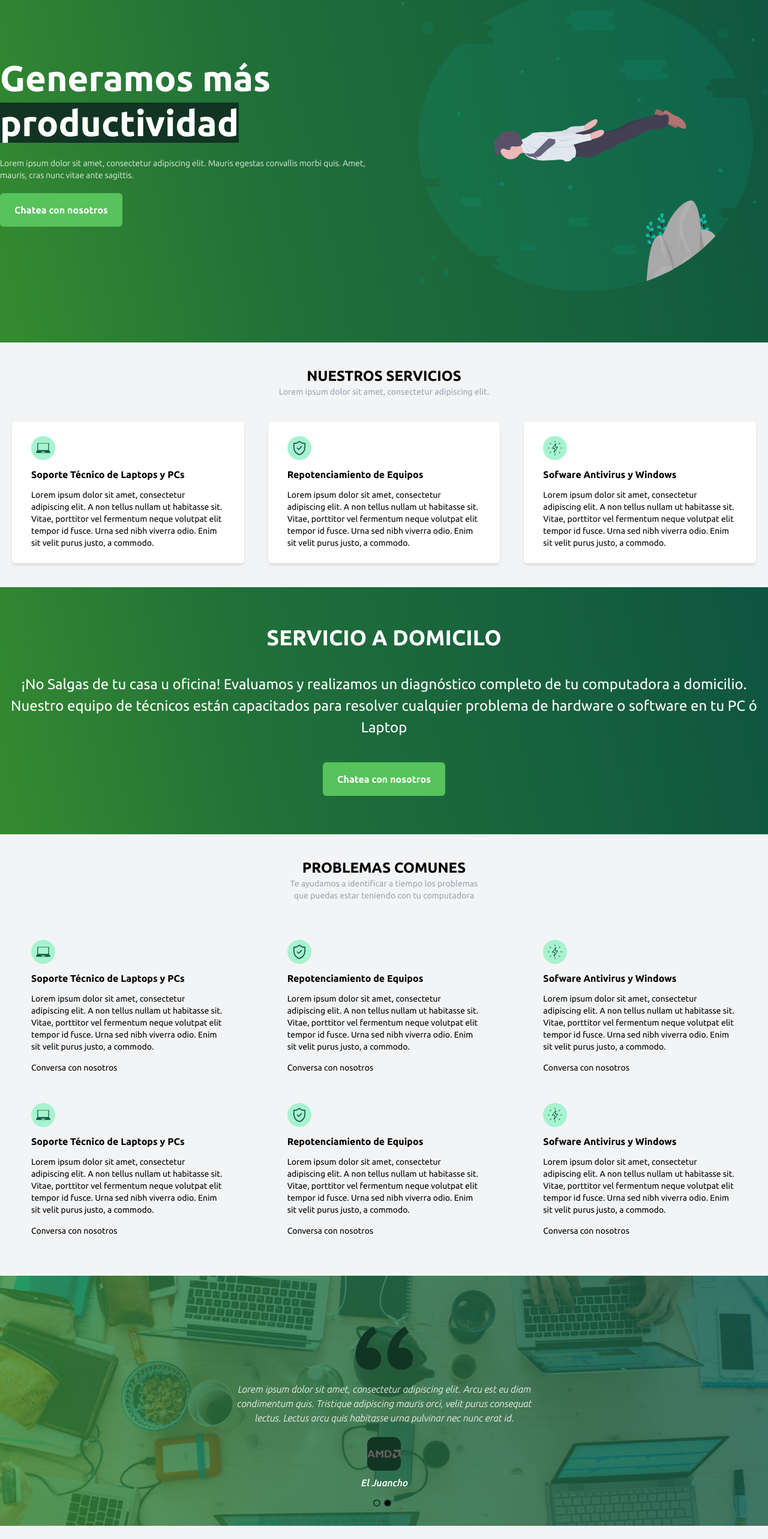
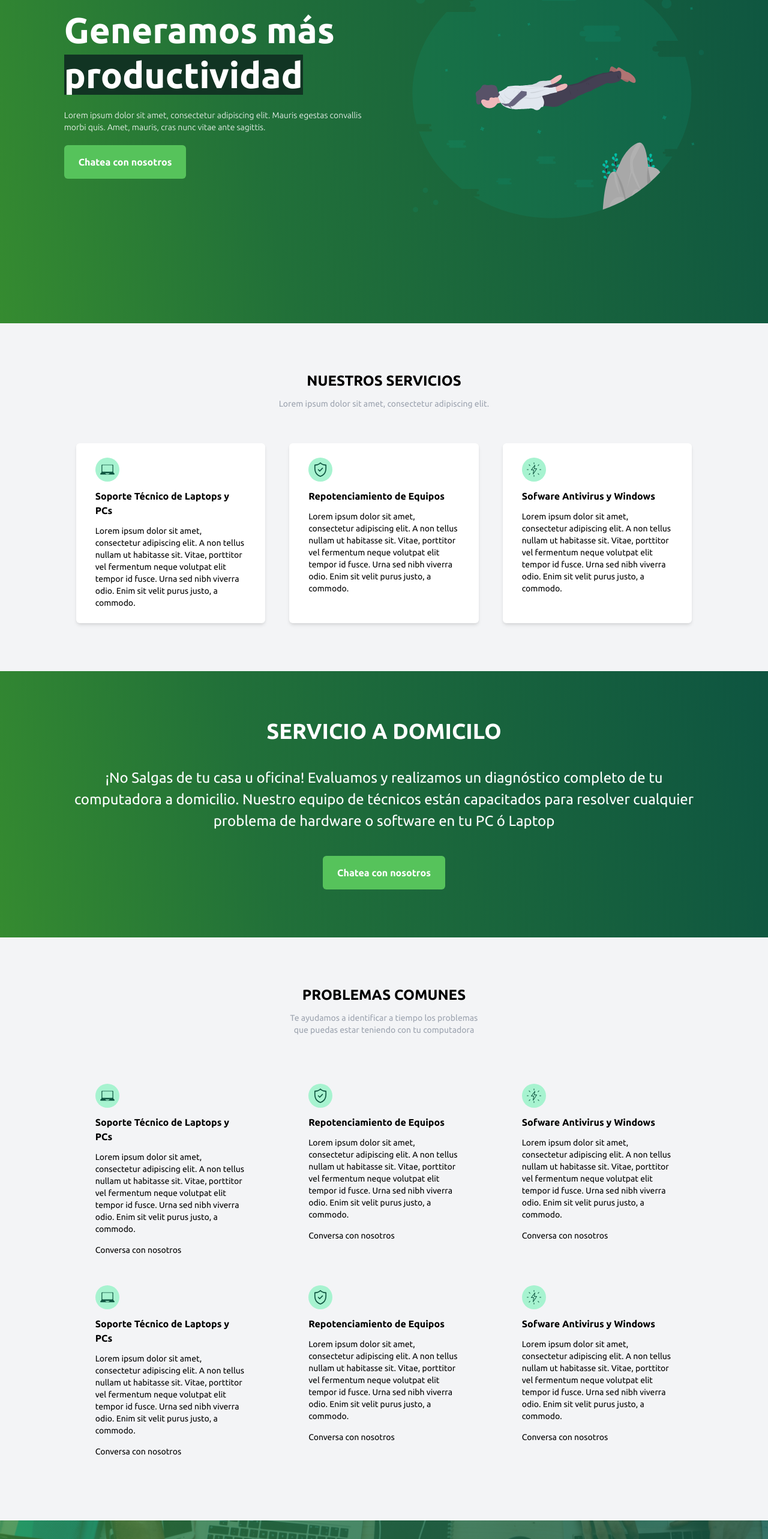
Before and after one commit to wasi-lat/tingotech, a Next.js app: page / in a window 1280 px wide. Shown: the part 229-2795 px from the top of the page at 60% size. Built offline with nearby package versions, Linux system fonts and the light colour scheme.

Commit message:
FIX: style desktop

```diff
--- a/components/homepage/testimonials-slides.js
+++ b/components/homepage/testimonials-slides.js
@@ -32,7 +32,7 @@ export default function TestimonialsSlides(){
     >
       <div className="relative container mx-auto pt-16 pb-10 flex flex-col items-center">
         <img className="py-5" src="/img/double-quotes.png" alt="Double Quotes" />
-        <p className="pb-5 font-light italic text-center text-white w-5/12">
+        <p className="my-8 pb-5 font-light italic text-center text-white w-5/12">
           Lorem ipsum dolor sit amet, consectetur adipiscing elit. Arcu est eu diam
           condimentum quis. Tristique adipiscing mauris orci, velit purus consequat lectus.
           Lectus arcu quis habitasse urna pulvinar nec nunc erat id.
@@ -44,7 +44,7 @@ export default function TestimonialsSlides(){
       </div>
       <div className="relative container mx-auto pt-16 pb-10 flex flex-col items-center">
         <img className="py-5" src="/img/double-quotes.png" alt="Double Quotes" />
-        <p className="pb-5 font-light italic text-center text-white w-5/12">
+        <p className="my-8 pb-5 font-light italic text-center text-white w-5/12">
           Lorem ipsum dolor sit amet, consectetur adipiscing elit. Arcu est eu diam
           condimentum quis. Tristique adipiscing mauris orci, velit purus consequat lectus.
           Lectus arcu quis habitasse urna pulvinar nec nunc erat id.
--- a/pages/index.js
+++ b/pages/index.js
@@ -6,8 +6,8 @@ export default function Home() {
   return (
     <Layout>
       <main>
-        <section className="pt-48 py-16" style={{background: 'linear-gradient(257.86deg, #0E5541 0%, #217039 65.94%, #358B30 100%)'}}>
-          <div className="container mx-auto flex items-center">
+        <section className="py-28" style={{background: 'linear-gradient(257.86deg, #0E5541 0%, #217039 65.94%, #358B30 100%)'}}>
+          <div className="container mx-auto flex items-center w-5/6">
             <div className="w-1/2">
               <h2 className="font-bold text-6xl text-white leading-tight">Generamos más <mark className="bg-second text-white">productividad</mark></h2>
               <p className="my-5 text-sm font-light text-white">
@@ -24,9 +24,9 @@ export default function Home() {
             </div>
           </div>
         </section>
-        <section id="about-us" className="container mx-auto my-10">
-          <div className="flex flex-col items-center my-10">
-            <h2 className="font-bold text-2xl">NUESTROS SERVICIOS</h2>
+        <section id="about-us" className="container mx-auto w-5/6 py-20">
+          <div className="flex flex-col items-center mb-14">
+            <h2 className="font-bold text-2xl mb-3">NUESTROS SERVICIOS</h2>
             <p className="text-gray-400 text-sm">Lorem ipsum dolor sit amet, consectetur adipiscing elit.</p>
           </div>
           <div className="flex">
@@ -59,8 +59,8 @@ export default function Home() {
             </div>
           </div>
         </section>
-        <section className="py-16" style={{background: 'linear-gradient(257.86deg, #0E5541 0%, #217039 65.94%, #358B30 100%)'}}>
-          <div className="container mx-auto flex flex-col items-center">
+        <section className="py-20" style={{background: 'linear-gradient(257.86deg, #0E5541 0%, #217039 65.94%, #358B30 100%)'}}>
+          <div className="container mx-auto w-5/6 flex flex-col items-center">
             <h2 className="font-bold text-4xl text-white">SERVICIO A DOMICILO</h2>
             <p className="text-white text-center my-10" style={{fontSize: '24px', lineHeight: '150.5%;'}}>
               ¡No Salgas de tu casa u oficina! Evaluamos y realizamos un diagnóstico
@@ -70,9 +70,9 @@ export default function Home() {
             <button className="text-white font-bold rounded-md bg-primary" style={{padding: '16px 24px'}} >Chatea con nosotros</button>
           </div>
         </section>
-        <section id="services" className="container mx-auto my-10">
-          <div className="flex flex-col items-center my-10">
-            <h2 className="font-bold text-2xl">PROBLEMAS COMUNES</h2>
+        <section id="services" className="container mx-auto py-20 w-5/6">
+          <div className="flex flex-col items-center mb-14">
+            <h2 className="font-bold text-2xl mb-3">PROBLEMAS COMUNES</h2>
             <p className="text-gray-400 text-sm text-center w-80">
               Te ayudamos a identificar a tiempo los problemas
               que puedas estar teniendo con tu computadora
@@ -143,34 +143,36 @@ export default function Home() {
             </div>
           </div>
         </section>
-        <section className="relative bg-no-repeat bg-fixed bg-cover" style={{backgroundImage: 'url(/img/bg-testimonials.png)'}}>
+        <section className="relative bg-no-repeat bg-fixed bg-cover py-20" style={{backgroundImage: 'url(/img/bg-testimonials.png)'}}>
           <span
             className="block absolute top-0 left-0 h-full w-full opacity-75"
             style={{background: 'linear-gradient(257.86deg, #0E5541 0%, #217039 65.94%, #358B30 100%)'}}>
           </span>
           <TestimonialsSlides/>
         </section>
-        <section className="container mx-auto my-10">
-          <div className="flex flex-col items-center my-10">
-            <h2 className="font-bold text-2xl">ENTIDADES QUE NOS RESPALDAN</h2>
+        <section className="container mx-auto py-20 w-5/6">
+          <div className="flex flex-col items-center mb-10">
+            <h2 className="font-bold text-2xl mb-3">ENTIDADES QUE NOS RESPALDAN</h2>
             <p className="text-gray-400 text-sm text-center w-80">
               Lorem ipsum dolor sit amet, consectetur adipiscing elit.
             </p>
           </div>
-          <div className="flex justify-around">
-            <div className="block w-72 h-72 overflow-hidden rounded-full bg-white">
-              <img className="object-contain w-full h-full" src="/img/entities/diconta.jpg" alt="DICONTA" />
-            </div>
-            <div className="flex justify-center items-center w-72 h-72 overflow-hidden rounded-full bg-white">
-              <img className="object-contain w-60 h-60" src="/img/entities/unas.png" alt="UNAS" />
-            </div>
-            <div className="block w-72 h-72 overflow-hidden rounded-full bg-white">
-              <img className="object-contain w-full h-full" src="/img/entities/pwt.png" alt="PWT" />
+          <div className="flex justify-center">
+            <div className="flex justify-around w-4/6">
+              <div className="block w-40 h-40 overflow-hidden rounded-full bg-white">
+                <img className="object-contain w-full h-full" src="/img/entities/diconta.jpg" alt="DICONTA" />
+              </div>
+              <div className="flex justify-center items-center w-40 h-40 overflow-hidden rounded-full bg-white">
+                <img className="object-contain w-36 h-36" src="/img/entities/unas.png" alt="UNAS" />
+              </div>
+              <div className="block w-40 h-40 overflow-hidden rounded-full bg-white">
+                <img className="object-contain w-full h-full" src="/img/entities/pwt.png" alt="PWT" />
+              </div>
             </div>
           </div>
         </section>
-        <section className="py-16" style={{background: 'linear-gradient(257.86deg, #0E5541 0%, #217039 65.94%, #358B30 100%)'}}>
-          <div className="container mx-auto flex flex-col items-center">
+        <section className="py-20" style={{background: 'linear-gradient(257.86deg, #0E5541 0%, #217039 65.94%, #358B30 100%)'}}>
+          <div className="container mx-auto w-5/6 flex flex-col items-center">
             <h2 className="font-medium text-center italic text-4xl text-white my-10">
               CONTAMOS CON EL REGISTRO NACIONAL DE PROVEEDORES (RNP)
               PARA TRABAJAR CON EL ESTADO PERUANO.
@@ -180,43 +182,43 @@ export default function Home() {
             </button>
           </div>
         </section>
-        <section className="container mx-auto my-10">
-          <div className="flex flex-col items-center my-10">
+        <section className="container mx-auto py-20">
+          <div className="flex flex-col items-center mb-5">
             <h2 className="font-bold text-2xl">NUESTROS TRABAJOS</h2>
             <p className="text-gray-400 text-sm text-center w-80">
               Conoce más acerca de nuestro trabajo.
             </p>
           </div>
-          <div className="flex">
-            <div className="w-1/3 p-3 block overflow-hidden h-96">
+          <div className="flex justify-center">
+            <div className="w-1/5 p-3 block overflow-hidden h-64">
               <img className="object-cover w-full h-full" src="/img/our-jobs/job-1.jpeg" alt="Reparación #1" />
             </div>
-            <div className="w-1/3 p-3 block overflow-hidden h-96">
+            <div className="w-1/5 p-3 block overflow-hidden h-64">
               <img className="object-cover w-full h-full" src="/img/our-jobs/job-2.jpeg" alt="Reparación #2" />
             </div>
-            <div className="w-1/3 p-3 block overflow-hidden h-96">
+            <div className="w-1/5 p-3 block overflow-hidden h-64">
               <img className="object-cover w-full h-full" src="/img/our-jobs/job-3.jpeg" alt="Reparación #3" />
             </div>
           </div>
-          <div className="flex">
-            <div className="w-1/3 p-3 block overflow-hidden h-96">
+          <div className="flex justify-center">
+            <div className="w-1/5 p-3 block overflow-hidden h-64">
               <img className="object-cover w-full h-full" src="/img/our-jobs/job-4.jpeg" alt="Reparación #4" />
             </div>
-            <div className="w-1/3 p-3 block overflow-hidden h-96">
+            <div className="w-1/5 p-3 block overflow-hidden h-64">
               <img className="object-cover w-full h-full" src="/img/our-jobs/job-5.jpeg" alt="Reparación #5" />
             </div>
-            <div className="w-1/3 p-3 block overflow-hidden h-96">
+            <div className="w-1/5 p-3 block overflow-hidden h-64">
               <img className="object-cover w-full h-full" src="/img/our-jobs/job-6.jpeg" alt="Reparación #6" />
             </div>
           </div>
-          <div className="flex">
-            <div className="w-1/3 p-3 block overflow-hidden h-96">
+          <div className="flex justify-center">
+            <div className="w-1/5 p-3 block overflow-hidden h-64">
               <img className="object-cover w-full h-full" src="/img/our-jobs/job-7.jpeg" alt="Reparación #7" />
             </div>
-            <div className="w-1/3 p-3 block overflow-hidden h-96">
+            <div className="w-1/5 p-3 block overflow-hidden h-64">
               <img className="object-cover w-full h-full" src="/img/our-jobs/job-8.jpeg" alt="Reparación #8" />
             </div>
-            <div className="w-1/3 p-3 block overflow-hidden h-96">
+            <div className="w-1/5 p-3 block overflow-hidden h-64">
               <img className="object-cover w-full h-full" src="/img/our-jobs/job-9.jpeg" alt="Reparación #9" />
             </div>
           </div>
@@ -224,29 +226,29 @@ export default function Home() {
         <section className="py-8" style={{background: 'linear-gradient(257.86deg, #0E5541 0%, #217039 65.94%, #358B30 100%)'}}>
           <BrandSlide />
         </section>
-        <section id="team" className="container mx-auto my-10">
-          <div className="flex flex-col items-center my-10">
-            <h2 className="font-bold text-2xl">NUESTRO EQUIPO</h2>
+        <section id="team" className="container mx-auto py-20">
+          <div className="flex flex-col items-center mb-10">
+            <h2 className="font-bold text-2xl mb-3">NUESTRO EQUIPO</h2>
             <p className="text-gray-400 text-sm text-center w-80">
               Conoce más acerca de nuestro equipo
             </p>
           </div>
-          <div className="flex">
-            <div className="w-1/3 mx-5 py-6 px-8">
+          <div className="flex justify-center">
+            <div className="w-1/5 mx-5 py-6 px-8">
               <div className="block overflow-hidden">
                 <img className="object-contain w-full h-full" src="/img/juancho.png" alt="Juanco" />
               </div>
               <p className="font-bold text-lg text-center mt-5">Kevin Juancho</p>
               <p className="font-light text-lg italic text-center">CEO Fundador</p>
             </div>
-            <div className="w-1/3 mx-5 py-6 px-8">
+            <div className="w-1/5 mx-5 py-6 px-8">
               <div className="block overflow-hidden">
                 <img className="object-contain w-full h-full" src="/img/juancho.png" alt="Juanco" />
               </div>
               <p className="font-bold text-lg text-center mt-5">Kevin Juancho</p>
               <p className="font-light text-lg italic text-center">CEO Fundador</p>
             </div>
-            <div className="w-1/3 mx-5 py-6 px-8">
+            <div className="w-1/5 mx-5 py-6 px-8">
               <div className="block overflow-hidden">
                 <img className="object-contain w-full h-full" src="/img/juancho.png" alt="Juanco" />
               </div>
@@ -255,9 +257,9 @@ export default function Home() {
             </div>
           </div>
         </section>
-        <section className="container mx-auto my-10">
-          <div className="flex flex-col items-center my-10">
-            <h2 className="font-bold text-2xl">ENCUENTRANOS</h2>
+        <section className="container mx-auto py-20">
+          <div className="flex flex-col items-center mb-10">
+            <h2 className="font-bold text-2xl mb-3">ENCUENTRANOS</h2>
             <p className="text-gray-400 text-sm text-center w-80">
               Lorem ipsum dolor sit amet, consectetur adipiscing elit.
             </p>
--- a/styles/_slide.scss
+++ b/styles/_slide.scss
@@ -6,7 +6,7 @@
 }
 
 .dot {
-  @apply py-8;
+  @apply pt-16;
 
   :focus{
     @apply outline-none;
```
